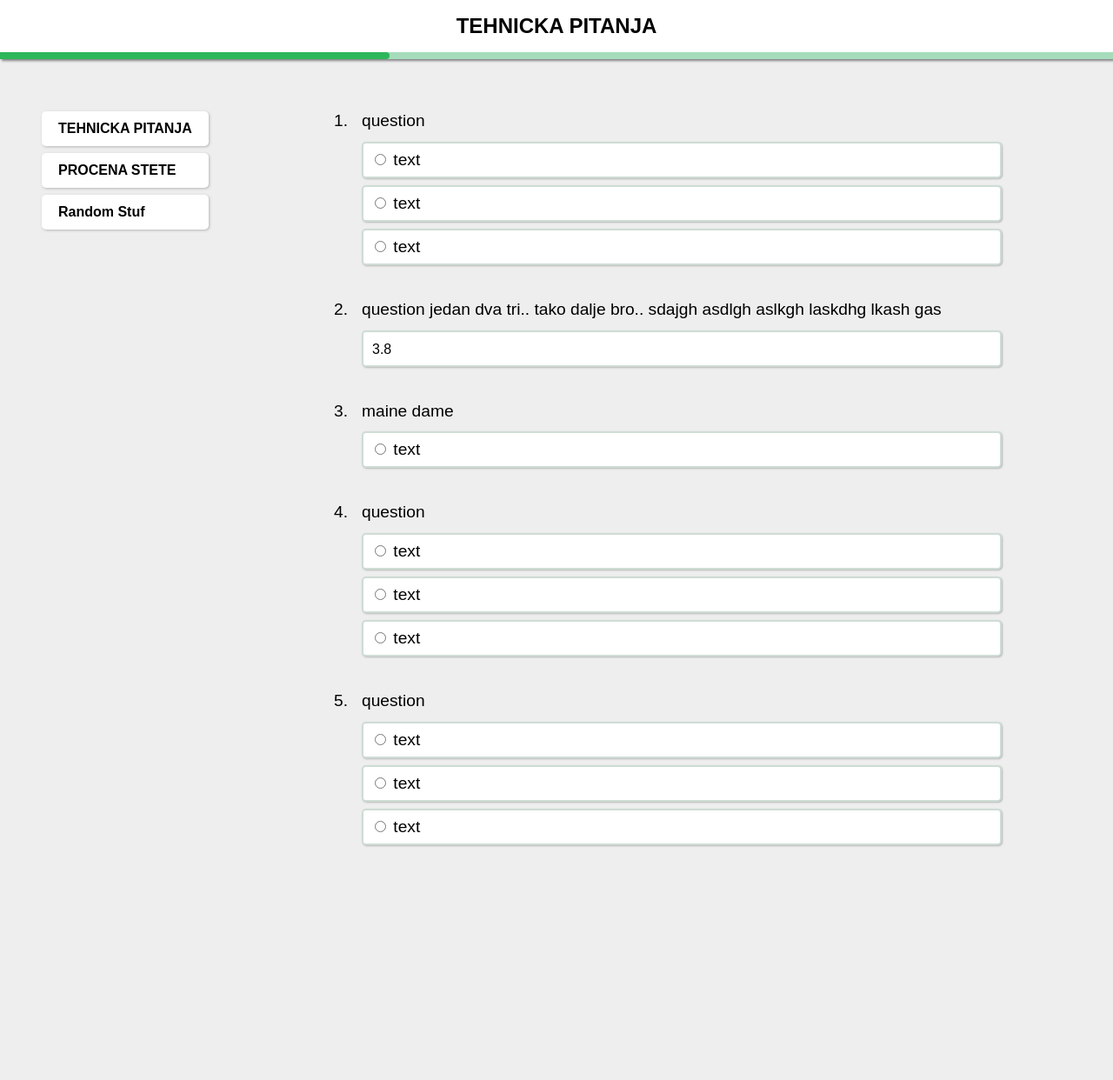
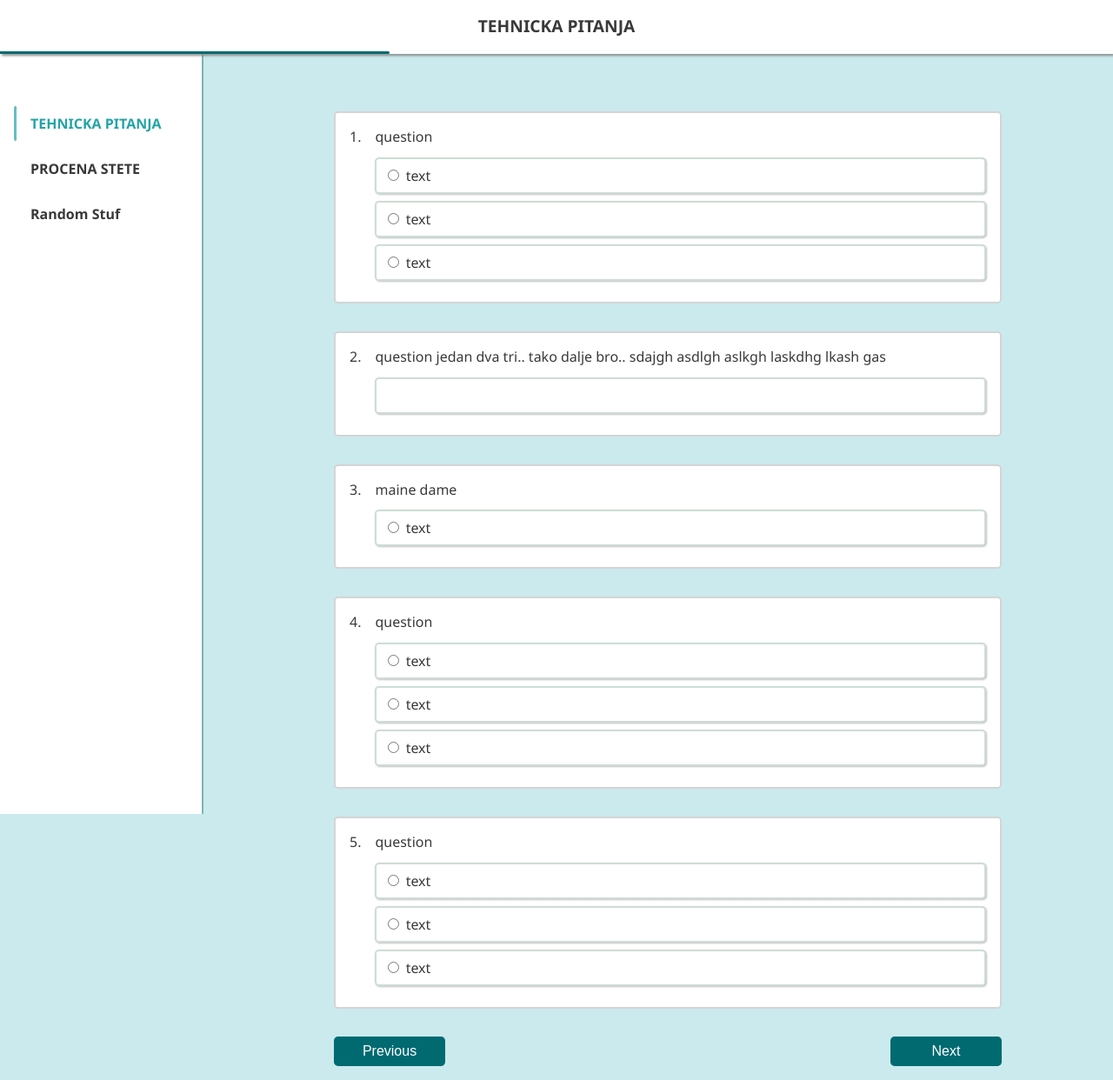
Before and after one commit to Nikola-Ostojic/SBES-Super-Project, a Flask app: page /home in a window 1280 px wide. Shown: the whole page at 87% size. Before the commit the page ends 974 px from the top, so only its background shows below. Run offline with Flask 2, Linux system fonts and the light colour scheme; some libraries are stand-ins or nearby versions.

Commit message:
Finished Home design

```diff
--- a/config.json
+++ b/config.json
@@ -38,7 +38,7 @@
 	        {
 	          "id":"2",
 	          "text": "",
-	          "weight": "3.8"
+	          "weight": ""
 	        }
 	      ]
 	    },
--- a/main.py
+++ b/main.py
@@ -33,6 +33,17 @@ def add_page():
     response = app.response_class(response="OK" if success else "ERR",status=200 if success else 400)
     return response
 
+@app.route('/result', methods=["POST"])
+def result():
+    res = []
+    counter = 1
+    for item in pages:
+        for question in item.questions:
+            counter += 1
+            res.append(request.form['answer-' + question.id])
+
+    response = app.response_class(response="OK" if res else "ERR",status=200 if res else 400)
+    return render_template("questionnaire.html", pages=res)
 
 if __name__ == '__main__':
     app.run(debug=True, port=5000, host='0.0.0.0')
--- a/static/css/questionnaire.css
+++ b/static/css/questionnaire.css
@@ -1,17 +1,24 @@
 body{
     margin: 0px;
-    background-color: rgb(238, 238, 238);
-    font-size: 1.2rem;
-    font-family: Arial, Helvetica, sans-serif;
+    background-color: #CBEAED;
+    font-size: 1rem;
+    font-family:'Segoe UI', Tahoma, Geneva, Verdana, sans-serif;
+    color: rgb(57, 57, 57);
+    /* background-image: url('../images/blue_background.png');
+    background-size: cover;
+    background-attachment: fixed; */
 }
 
 .home-wrapper{
     display: flex;
+    flex-wrap: wrap;
     position: relative;
     top: 7rem;
 }
 
 .questions-wrapper{
+    position: relative;
+    margin-left: 20%;
     width: 100%;
     display: flex;
     justify-content: center;
@@ -20,25 +27,54 @@ body{
 }
 
 .page-container{
-    padding: 1rem 1rem 1rem 3rem;
-    width: 25%;
+    position: fixed;
+    top: 0px;
+    padding: 7.5rem 1.5rem 1rem 1rem;
+    width: 15%;
+    z-index: 3;
+    height: 100%;
+    border-right: 2px solid #00697182;
+    background-color: white;
 }
+
+.button-wrapper{
+    width: 100%;
+}
+
+button{
+    border: none;
+    border-radius: 0.3rem;
+    padding: 0.5rem 1rem;
+    width: 8rem;
+    font-size: 1rem;
+    float: right;
+    color: white;
+    background-color: #006A71;
+}
+
+.button-previous{
+    float: left;
+}
+
 
 .page{
     border: 3px solid rgba(100, 194, 136, 0);
-    background-color: white;
     padding: 0.5rem 1rem;
     margin-bottom: 0.5rem;
     border-radius: 0.3rem;
     font-size: 1rem;
     font-weight: 600;
-    box-shadow: 1px 1px 3px rgba(128, 128, 128, 0.5);
+    /* box-shadow: 1px 1px 3px rgba(128, 128, 128, 0.5); */
 }
 
 .question-container{
     display: flex;
     flex-direction: row;
     margin-bottom: 2rem;
+    background-color: white;
+    padding: 1rem;
+    border-radius: 0.3rem;
+    border: 2px solid rgb(170, 170, 170, 0.5);
 }
 
 .question-no{
@@ -54,16 +90,18 @@ body{
 }
 
 .selected-page{
-    border: 3px solid rgba(35,164,166, 0.7) !important;
+    border-left: 3px solid rgba(35,164,166, 0.7) !important;
+    color: rgba(35,164,166);
 }
 
 .page-title{
     text-align: center;
-    font-size: 1.5rem;
+    font-size: 1.2rem;
     font-weight: 600;
     background-color: white;
     margin: 0px;
     padding: 1rem;
+    color:rgb(57, 57, 57);
 }
 
 .question{
@@ -85,15 +123,15 @@ body{
 
 .progress-bar{
     width: 100%;
-    height: 0.5rem;
-    background-color: rgb(166, 220, 187);
+    height: 0.2rem;
+    background-color: white;
     box-shadow: 2px 2px 3px gray;
     margin-bottom: 1rem;
 }
 
 .progress{
-    height: 0.5rem;
-    background-color: rgb(45, 183, 91);
+    height: 0.2rem;
+    background-color: #006A71;
     width: 35%;
     border-top-right-radius: 0.3rem;
     border-bottom-right-radius: 0.3rem;
@@ -114,6 +152,7 @@ input[type=text]{
     font-size: 1rem;
     outline: 0px;
     width: 100%;
+    color: rgb(57, 57, 57);
 }
 
 input[type=number]{
@@ -122,6 +161,7 @@ input[type=number]{
     outline: 0px;
     width: 100%;
     -moz-appearance:textfield;
+    color: rgb(57, 57, 57);
 }
 
 input::-webkit-outer-spin-button,
@@ -133,9 +173,14 @@ input::-webkit-inner-spin-button {
 /* Animations/hovers... */
 
 .page:hover{
-    border: 3px solid rgba(103, 202, 141, 0.5);
+    color: rgba(35,164,166);
 }
 
 .answer:hover{
-    border: 2px solid rgba(35,164,166, 0.7);
+    border: 2px solid rgba(35, 164, 166, 0.44);
+    box-shadow: 2px 2px 2px rgba(128, 128, 128, 0.5);
 }
+
+button:hover{
+    background-color: rgba(30, 124, 125, 0.7);
+}
--- a/static/js/questionnaire.js
+++ b/static/js/questionnaire.js
@@ -1,3 +1,10 @@
+var lastPage = 1
+var pageNumber = 0
+
+pageNumber = $('form').children().length - 1
+currentPage = 1
+lastPage = 1
+
 $('.answer').click(function (e) {
     let radio = $(this).find('input')
     radio.prop("checked", true);
@@ -5,22 +12,65 @@ $('.answer').click(function (e) {
     $(this).addClass('selected')
 });
 
-var lastPage = 1
-var pageNumber = 0
-
-pageNumber = $('.questions-wrapper').length
-
+$(document).ready(function () {
+    $('.page-1').addClass('selected-page')
+});
 
 $('.page').click(function (e) {
     let pageClass = $(this).attr('class').split(' ')[1]
+    lastPage = currentPage
     currentPage = pageClass.split('-')[1]
     if(lastPage != currentPage){
-        $('.page-' + lastPage).removeClass('selected-page')
-        $('.page-' + currentPage).addClass('selected-page')
-        $('[index=' + currentPage + ']').removeClass('hidden')
-        $('[index=' + lastPage + ']').addClass('hidden')
-        lastPage = currentPage
+       goToPage(currentPage, lastPage)
     }
+});
 
-    $('.progress').width(currentPage / pageNumber * 100 + '%');
+$('.button-next').click(function (e) {
+    goToPage(parseInt( currentPage ) + 1, currentPage)
+    e.preventDefault();
 });
+
+$('.button-previous').click(function (e) {
+    if(currentPage > 1){
+        goToPage(parseInt(currentPage) - 1, currentPage)
+    }
+    e.preventDefault()
+  })
+
+$('.button-submit').click(function(e){
+    var answers = $('input').val()
+    console.log(answers)
+})
+
+function goToPage(page, last){
+    lastPage = last
+    currentPage = page
+    $('.page-' + lastPage).removeClass('selected-page')
+    $('.page-' + currentPage).addClass('selected-page')
+    $('[index=' + currentPage + ']').removeClass('hidden')
+    $('[index=' + lastPage + ']').addClass('hidden')
+
+    $('.progress').animate({
+        width: currentPage /  pageNumber * 100 + '%'
+    });
+
+    pageText = $('.page-' + currentPage).text()
+    $('.page-title').text(pageText)
+
+    switchButtons(currentPage, lastPage)
+}
+
+function switchButtons(page, lastPage){
+    if(page == pageNumber){
+        $('.button-submit').removeClass('hidden')
+        $('.button-next').addClass('hidden')
+    }
+    else{
+        if(lastPage == pageNumber)
+        {
+            $('.button-submit').addClass('hidden')
+            $('.button-next').removeClass('hidden')
+        }
+
+    }
+}
--- a/templates/questionnaire.html
+++ b/templates/questionnaire.html
@@ -34,8 +34,9 @@
             </div>
             {% endfor %}
         </div>
+        <form class="questions-wrapper" action="{{ url_for('result') }}" method="post">
             {% for item in pages %}
-        <div index="{{item.index}}" class="questions-wrapper {% if item.index != 1 %} hidden {%endif%}">
+            <div index="{{item.index}}" class="{% if item.index != 1 %} hidden {%endif%}">
                 {% for question in item.questions %}
                 <div class="question-container">
                     <div class="question-no">
@@ -47,7 +48,7 @@
                         </div>
                             {% for answer in question.answers %}
                             <div class="answer">
-                            <input type="{{question.answer_type}}" name="answer-{{question.id}}" value="{{answer.weight}}">
+                                <input type="{{question.answer_type}}" name="answer-{{item.index}}-{{question.index}}" value="{{answer.weight}}">
                                 <span>{{ answer.text }}</span>
                             </div>
                             {% endfor %}
@@ -56,6 +57,14 @@
                 {% endfor %}
             </div>
             {% endfor %}
+
+            <div class="button-wrapper">
+                <button class="button-previous">Previous</button>
+                <button class="button-next">Next</button>
+                <button class="button-submit hidden">Submit</button>
+            </div>
+        </form>
+
     </div>
 </main>
 
```
Also changed, not shown: static/images/blue_background.png (added). Lines whose indentation alone changed are shown as unchanged.
